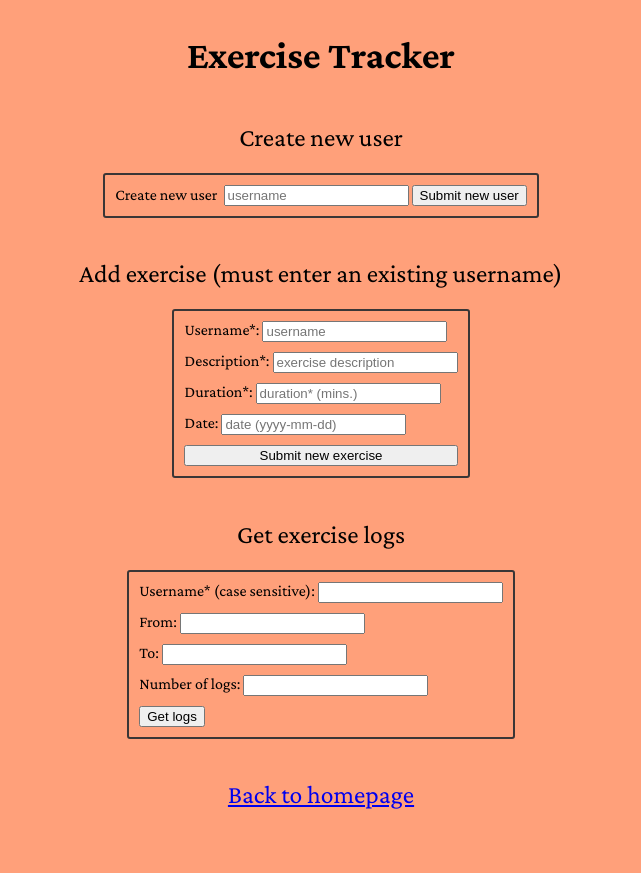
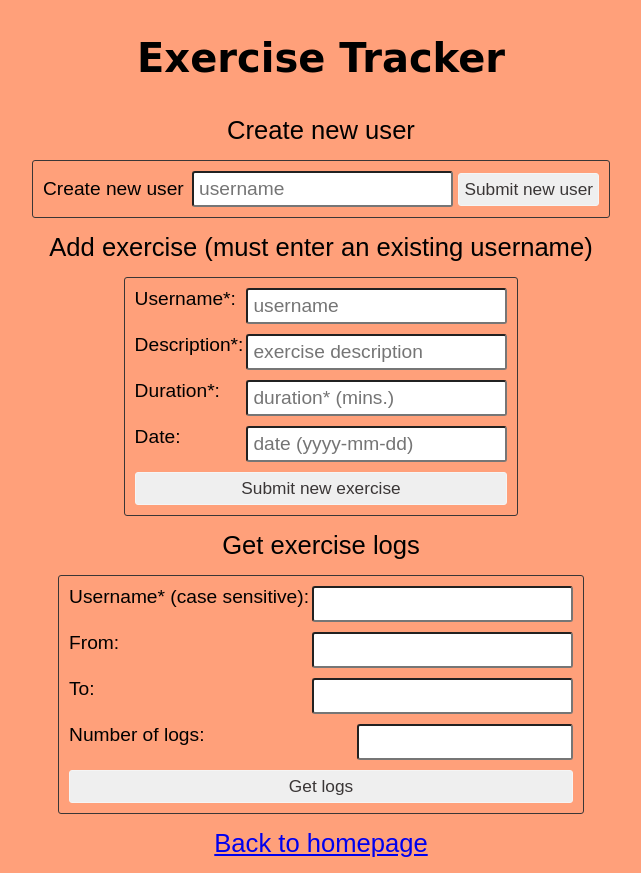
Before and after one commit to lezojeda/freecodecamp-apis-and-microservices, a website: page views/exercise-tracker.html in a window 1280 px wide. Shown: the whole page, without its empty margins (319-960 px from the left). Before the commit the page ends 838 px from the top, so only its background shows below. Drawn offline with nearby package versions, Linux system fonts and the light colour scheme; files that its build step writes are made by us from their sources.

Commit message:
Inputs styles, reseted stylesheet style and changed font families.

```diff
--- a/public/exercise-tracker-style.css
+++ b/public/exercise-tracker-style.css
@@ -1,6 +1,12 @@
+* {
+    box-sizing: border-box;
+    margin: 0;
+    padding: 0;
+}
+
 body {
     background: lightsalmon;
-    font-family: 'Crimson Pro', serif;
+    font-family: 'Source Sans Pro', sans-serif;
 
     display: flex;
     flex-direction: column;
@@ -8,17 +14,18 @@ body {
 }
 
 h1 {
-    font-size: 2.4em;
+    font-family: 'Baloo', cursive;
+    font-size: 2.5em;
     font-weight: 700;
+    padding: 35px;
 }
 
 
 h2 {
     font-size: 1.6em;
     font-weight: 400;
+    margin-bottom: 15px;
 }
-
-
 
 a:hover {
     text-decoration: none;
@@ -27,21 +34,46 @@ a:hover {
 .form-container {
     display:flex;
     flex-direction: column;
-    border: 2px solid rgb(58, 54, 54);
+    border: 1px solid rgb(58, 54, 54);
     border-radius: 3px;
-    margin-bottom: 20px;
+    margin-bottom: 15px;
     padding: 10px;
+    font-size: 1.2em;
+}
+
+input {
+    border-radius: 3px;
+    font-size: 1em;
+    padding: 5px;
 }
 
 input[type="submit"] {
+    border: 1px solid whitesmoke;
+    color: rgb(58, 54, 54);
     cursor: pointer;
+    font-size: 0.9em;
+    transition: 0.15s;
+}
+
+input[type="submit"]:hover {
+    background: rgb(58, 54, 54);
+    border: 1px solid rgb(58, 54, 54);
+    color: whitesmoke;
+}
+
+#get-exercise-logs > form > input[type="submit"] {
+    width:100%;
 }
 
 .form-element {
     display:flex;
     margin-bottom: 10px;
+    justify-content: space-between;
 }
 
+input[type="number"] {
+    width:216px;
+}
 label {
     margin-right: 3px;
 }
--- a/public/index-style.css
+++ b/public/index-style.css
@@ -6,7 +6,7 @@
 
 body {
     background: lightblue;
-    font-family: 'Crimson Pro', serif;
+    font-family: 'Source Sans Pro', sans-serif;
     display:flex;
     flex-direction: column;
     height: 100vh;
@@ -30,6 +30,7 @@ main {
 }
 
 h1 {
+    font-family: 'Baloo', cursive;
     font-size: 2.4em;
     font-weight: 700;
     text-align: center;
@@ -39,6 +40,13 @@ h1 {
 h2 {
     font-size: 2.2em;
     font-weight: 400;
+}
+
+p {
+    font-family: 'Source Sans Pro', sans-serif;
+    margin-bottom: 15px;
+    text-align: center;
+    width: 500px;
 }
 
 .fa-chevron-circle-down {
@@ -83,8 +91,12 @@ a:hover {
     flex-direction: column;
 }
 
+#timestamp-form > input[type="submit"] {
+    margin-left: 10px;
+}
+
 button, input[type="submit"] {
-    font-family: 'Open Sans', sans-serif;
+    font-family: 'Source Sans Pro', sans-serif;
     border: 1px #CFAA63 solid;
     transition: 0.2s;
     border-radius: 5%;
```
